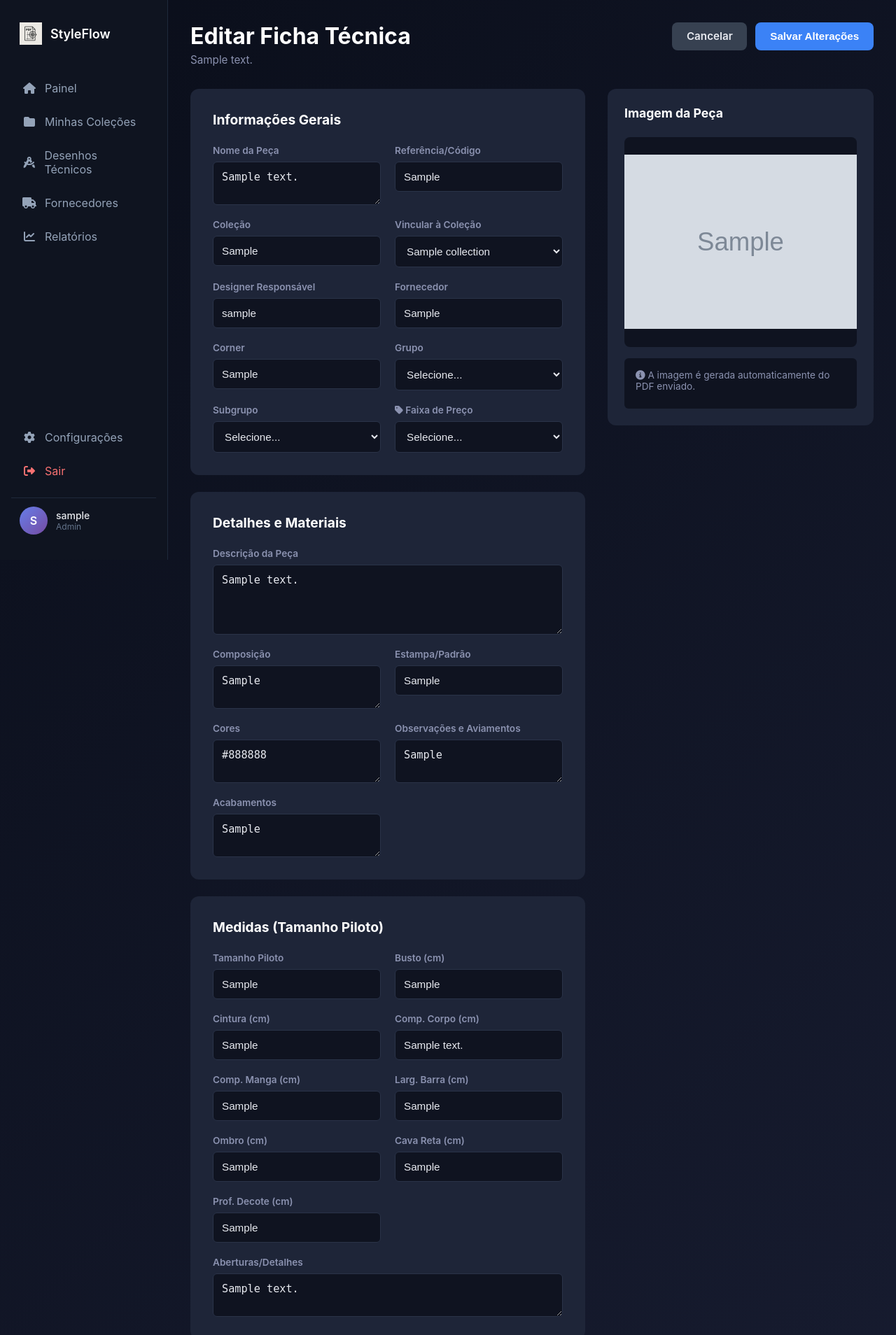
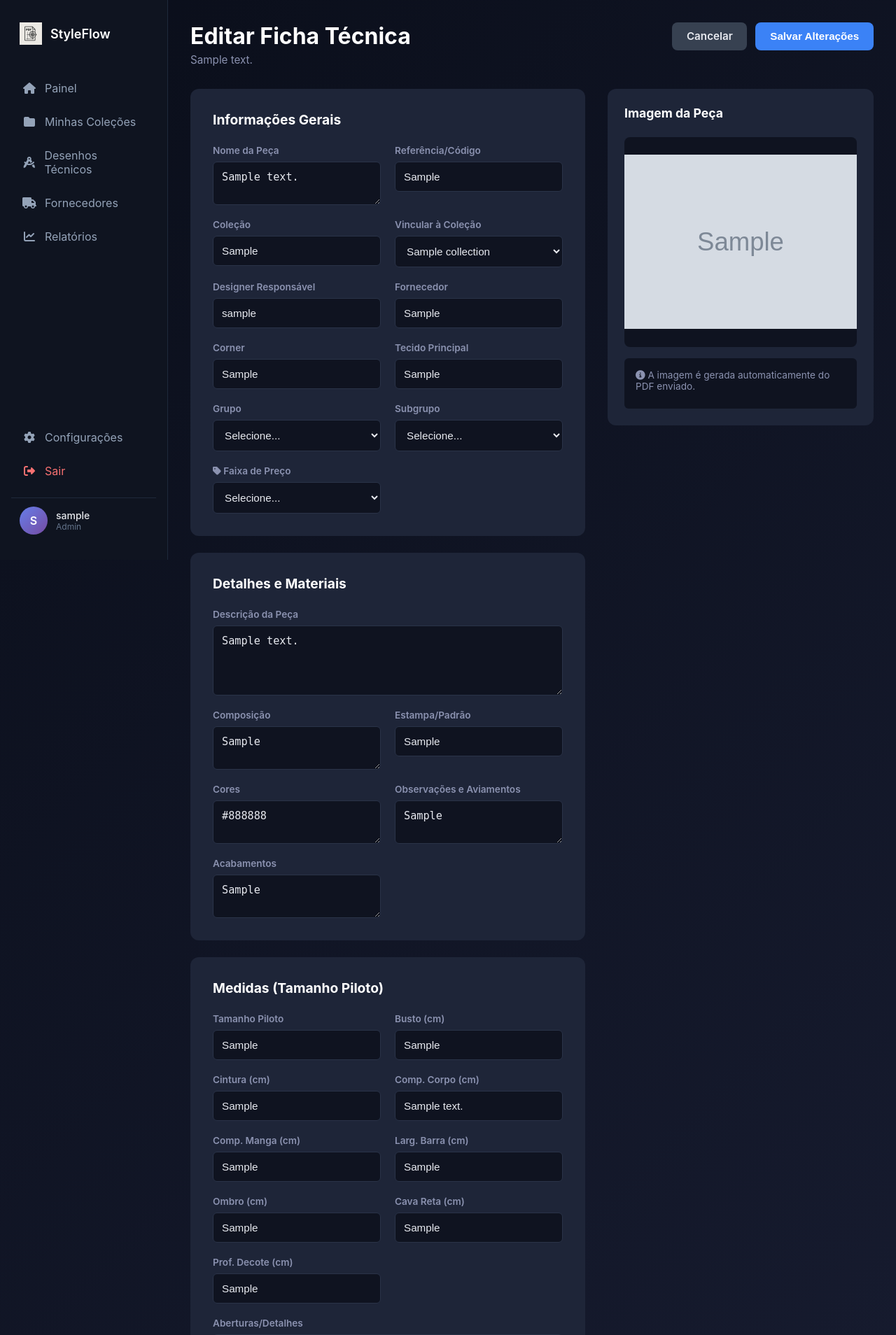
Before and after one commit to tempotec/AutoPLM, a Flask app: page /specification/1/edit in a window 1280 px wide. Shown: the top 1908 px of the page at 70% size. Run offline with Flask 3, Linux system fonts and the light colour scheme; the visitor is signed in with stand-in values (Sample User, id 1); tables that the repository leaves empty hold one stand-in row (values such as "Sample post"); grey boxes marked "Sample" are stand-in pictures; parts of the project's set-up code (start-up, migrations or seed data) failed here and were passed over; some libraries are stand-ins or nearby versions.

Commit message:
Update specification sheets to correctly capture supplier and main fabric details
Add `main_fabric` field to the database model, forms, and templates. Refine prompt for `supplier` extraction to differentiate from material composition and update `corner` and `tags_kit` field labels.

Replit-Commit-Author: Agent
Replit-Commit-Session-Id: 780984e5-0984-45a1-afa8-57b91a930ad9
Replit-Commit-Checkpoint-Type: full_checkpoint
Replit-Commit-Event-Id: 85803b0f-f5a2-40c3-9688-52bfa0ba313f
Replit-Commit-Screenshot-Url: https://storage.googleapis.com/screenshot-production-us-central1/4e214fa5-6637-4e45-915d-1a3deb8e739e/780984e5-0984-45a1-afa8-57b91a930ad9/QnWeFJf

```diff
--- a/app.py
+++ b/app.py
@@ -205,6 +205,7 @@ class Specification(db.Model):
     collection = db.Column(db.String(100))
     supplier = db.Column(db.String(100))
     corner = db.Column(db.String(100))
+    main_fabric = db.Column(db.String(100))  # Tecido principal (CREPE, SEDA, etc.)
     main_group = db.Column(
         db.String(30))  # TECIDO PLANO / MALHA / TRICOT / JEANS
     sub_group = db.Column(db.String(30))  # BLUSA / CALÇA / etc.
@@ -420,6 +421,7 @@ class SpecificationForm(FlaskForm):
                                 validators=[])
     supplier = StringField('Fornecedor')
     corner = StringField('Corner')
+    main_fabric = StringField('Tecido Principal')
     main_group = SelectField('Grupo', choices=GROUP_CHOICES)
     sub_group = SelectField('Subgrupo', choices=SUBGROUP_CHOICES)
     price_range = SelectField('Faixa de Preço',
@@ -448,7 +450,7 @@ class SpecificationForm(FlaskForm):
     composition = TextAreaField('Composição')
     pattern = StringField('Estampa/Padrão')
     colors = TextAreaField('Cores')
-    tags_kit = TextAreaField('Kit Etiquetas + Tag + Pendurador Cabide')
+    tags_kit = TextAreaField('Observações e Aviamentos')
 
     # 6. Especificações Técnicas da Modelagem
     pilot_size = StringField('Tamanho da Piloto')
@@ -1416,8 +1418,9 @@ CAMPOS OBRIGATÓRIOS A EXTRAIR:
    - ref_souq: Código/referência da peça (pode estar como "REF", "CÓDIGO", "REFERÊNCIA")
    - description: Nome/descrição da peça (ex: "BLUSA GOLA ROLE", "VESTIDO MIDI")
    - collection: Coleção (ex: "Inverno 2025", "W26")
-   - supplier: Fornecedor/fabricante
-   - corner: Corner/departamento
+   - supplier: NOME DA EMPRESA fornecedora/fabricante (ex: "LUMINOUS", "MENEGOTTI", "RENASC"). ATENÇÃO: NÃO é matéria-prima, composição ou tecido! É o nome da empresa que fabrica a peça. Geralmente aparece no cabeçalho ou rodapé do documento.
+   - corner: Corner/departamento/marca (ex: "SOUQ", "ANIMALE")
+   - main_fabric: Tecido principal utilizado na peça (ex: "CREPE", "MUSSELINE", "SEDA", "VISCOSE", "LINHO"). Este é o NOME DO TECIDO, não a composição química.
    - main_group: Grupo do produto - DEVE SER EXATAMENTE um destes valores: TECIDO PLANO, MALHA, TRICOT, JEANS (em MAIÚSCULAS)
    - sub_group: Subgrupo do produto - DEVE SER EXATAMENTE um destes valores: BLAZER, BLUSA, BRINCO, CALÇA, CAMISA, CAMISA/CAMISÃO, CAMISETA, CARDIGÃ, JAQUETA, KAFTAN, REGATA, SAIA, TÚNICA (em MAIÚSCULAS)
 
@@ -1500,7 +1503,8 @@ Retorne um objeto JSON com TODOS os campos acima, usando null para informações
 
                 # Log what was extracted for debugging
                 campos_importantes = [
-                    'ref_souq', 'description', 'collection', 'composition',
+                    'ref_souq', 'description', 'collection', 'supplier',
+                    'corner', 'main_fabric', 'stylists', 'composition',
                     'main_group', 'sub_group', 'pilot_size', 'body_length',
                     'bust', 'sleeve_length'
                 ]
--- a/templates/edit_specification.html
+++ b/templates/edit_specification.html
@@ -474,6 +474,10 @@
                                     {{ form.corner(class="form-input") }}
                                 </div>
                                 <div class="form-group">
+                                    <label class="form-label">Tecido Principal</label>
+                                    {{ form.main_fabric(class="form-input", placeholder="Ex: Crepe, Seda, Viscose") }}
+                                </div>
+                                <div class="form-group">
                                     <label class="form-label">Grupo</label>
                                     {{ form.main_group(class="form-input") }}
                                 </div>
--- a/templates/view_specification.html
+++ b/templates/view_specification.html
@@ -716,7 +716,7 @@
                                 </div>
                                 <div class="detail-item">
                                     <label>Tecido Principal</label>
-                                    <div class="value">{{ specification.composition or '-' }}</div>
+                                    <div class="value">{{ specification.main_fabric or '-' }}</div>
                                 </div>
                             </div>
                         </div>
```
